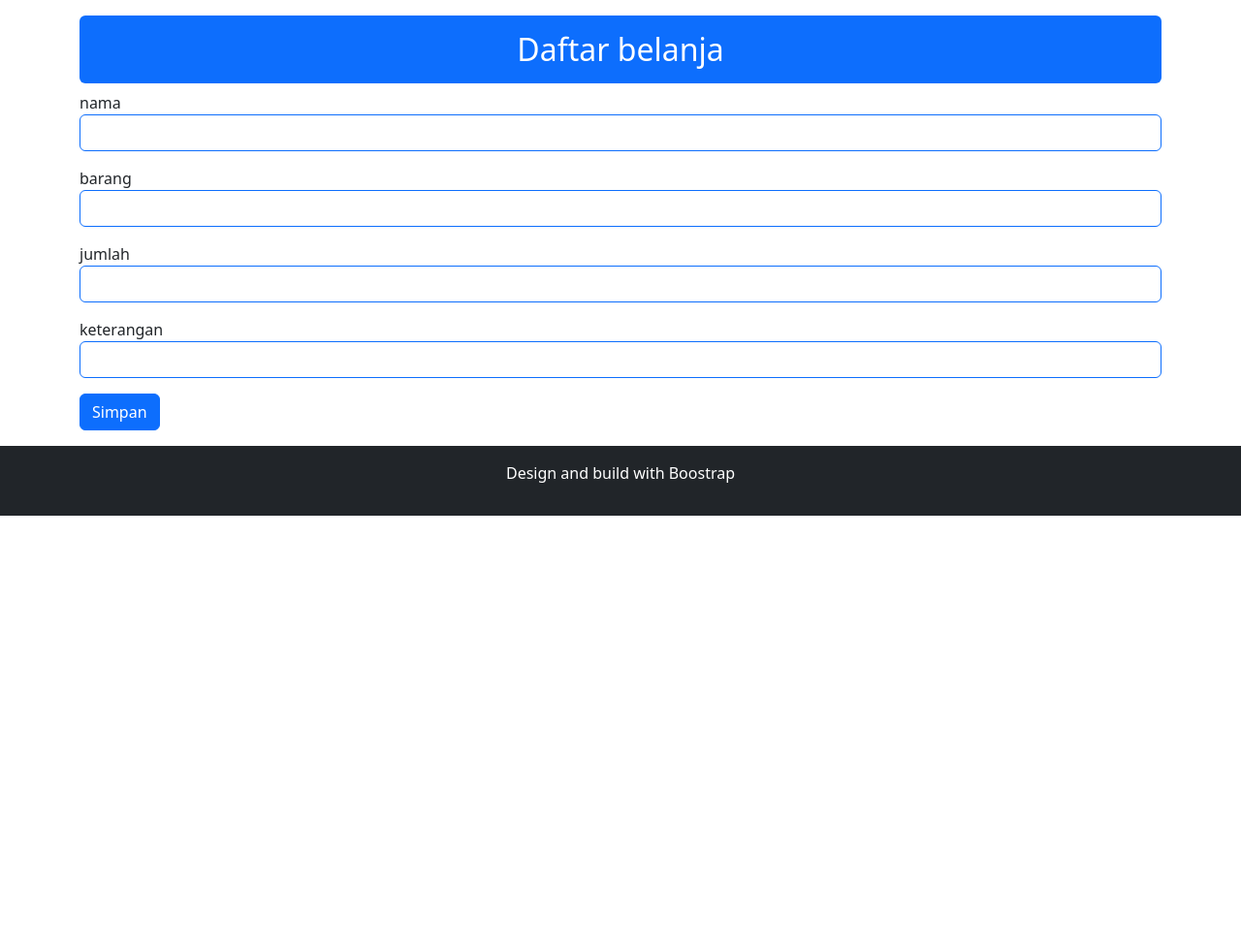
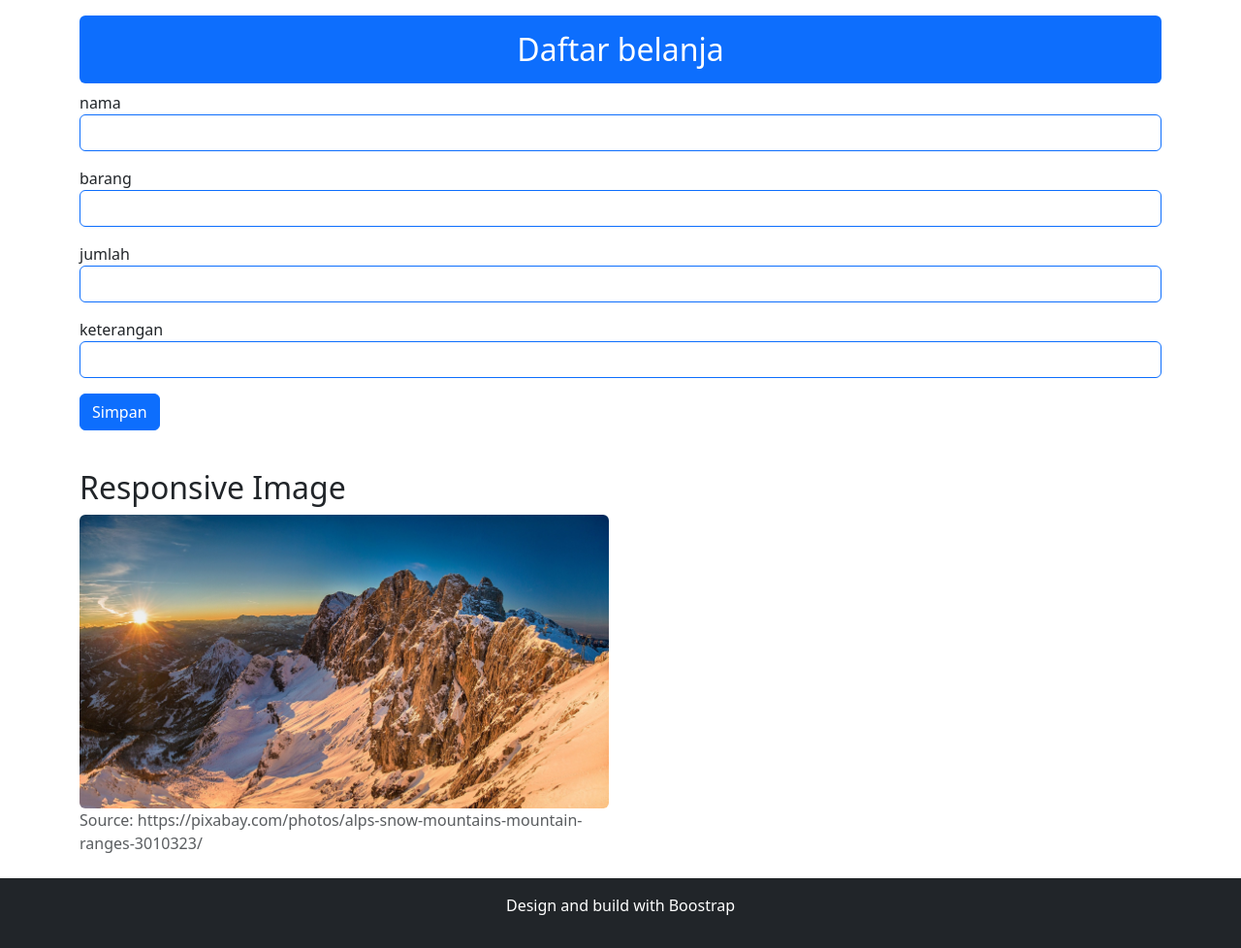
Before and after one commit to Alwjy-ix/UTS-2428240162-daftarBelanja, a plain HTML site: page index.html in a window 1280 px wide. Shown: the whole page at 97% size. Before the commit the page ends 800 px from the top, so only its background shows below. Drawn offline with nearby package versions, Linux system fonts and the light colour scheme.

Commit message:
commit ke 4

```diff
--- a/index.html
+++ b/index.html
@@ -26,13 +26,26 @@
         <div id="daftar-belanja" class="row"></div>
     </div>
 
+    <div class="container mt-4">
+        <h2>Responsive Image</h2>
+        <div class="row">
+            <div class="col-md-6">
+                <!-- .img-fluid = max-width: 100% + height: auto -->
+                <img src="images/montain.jpg" class="img-fluid rounded" alt="Responsive image" />
+                <div class="card-footer text-body-secondary">
+                    Source: https://pixabay.com/photos/alps-snow-mountains-mountain-ranges-3010323/
+                </div>
+            </div>
+        </div>
+    </div>
+
+    <br>
     <div class="bg-dark text-white text-center p-3">
         <p>Design and build with Boostrap</p>
     </div>
 
     <script src="script.js"></script>
 
-
 </body>
 
 </html>
--- a/script.js
+++ b/script.js
@@ -32,15 +32,15 @@ function simpan() {
 }
 
 
-function tampil(){
-     //panggil dulu local storage nya
+function tampil() {
+    //panggil dulu local storage nya
     let hasil = JSON.parse(localStorage.getItem("daftar"))
     // clear element ul id = list-mhs
     document.getElementById("daftar-belanja").innerHTML = ""
     //lakukan perulangan (foreach)
     hasil.forEach(element => {
         document.getElementById("daftar-belanja").innerHTML +=
-        `<div class="col-lg-3 col-md-6 mb-3">
+            `<div class="col-lg-3 col-md-6 mb-3">
                 <div class="card-body">
                     <h4 class="text-success">${element.nama}</h4>
                     <h5 class="text-primary">${element.barang}</h5>
```
Also changed, not shown: images/montain.jpg (added).
